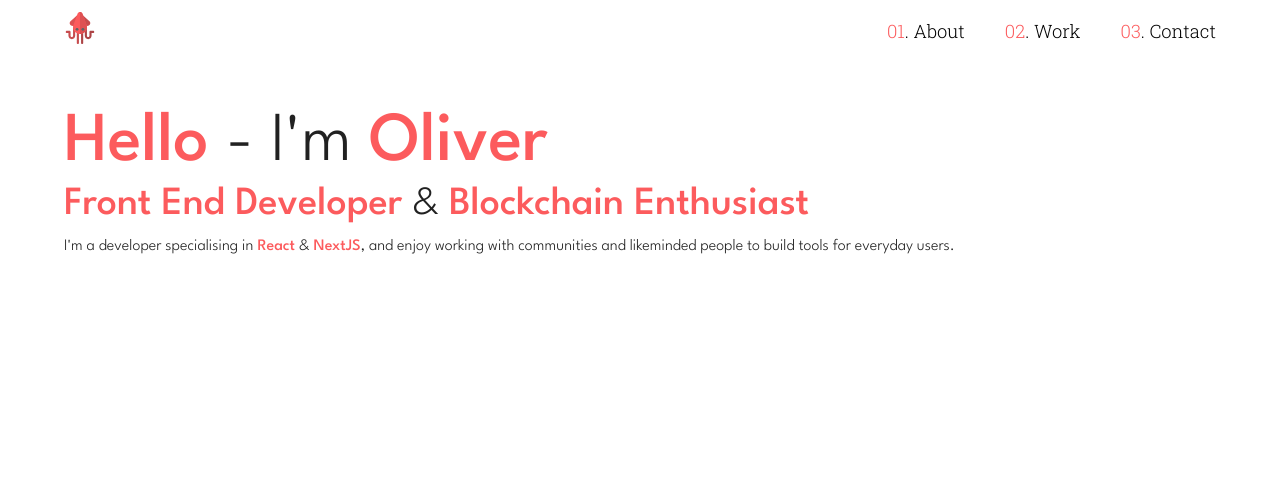
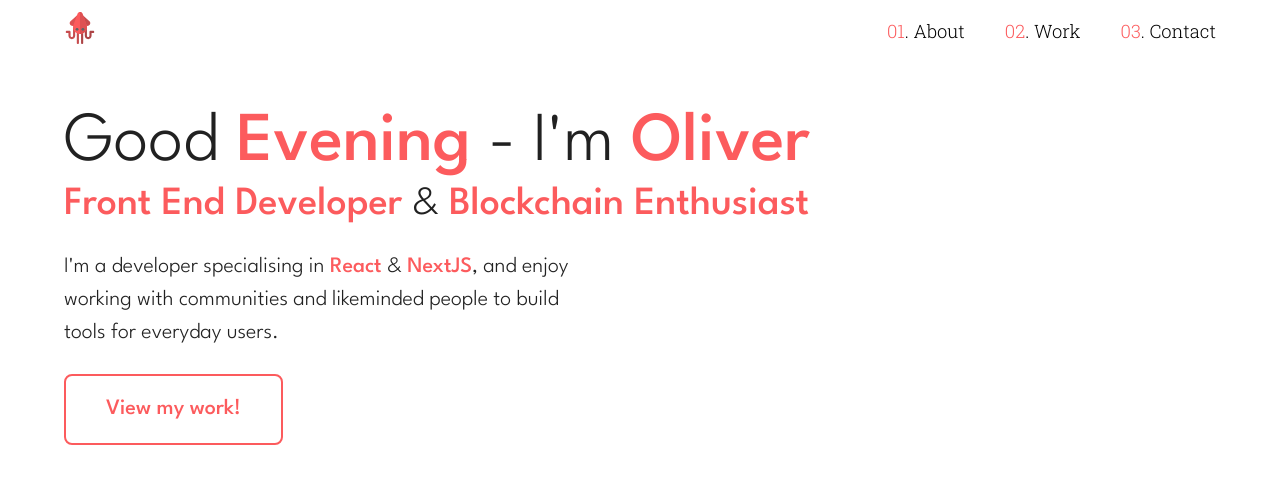
Before and after one commit to Keane54/portfolio-website, a Next.js app: page / in a window 1280 px wide. Shown: the top 484 px of the page. Built offline with nearby package versions, Linux system fonts and the light colour scheme.

Commit message:
Fix bug with greeting component

```diff
--- a/components/DisplayGreeting.js
+++ b/components/DisplayGreeting.js
@@ -14,17 +14,17 @@ const DisplayGreeting = () => {
         const currentHours = currentDate.getHours()
 
         if (currentHours >= 0 && currentHours < 12) {
-            return setGreeting("Good Morning")
+            return setGreeting("Morning")
         }
         else if (currentHours >= 12 && currentHours < 18) {
-            return setGreeting("Good Afternoon")
+            return setGreeting("Afternoon")
         }
-        else if (currentHours >= 18 && currentHours < 0) {
-            return setGreeting("Good Evening")
+        else if (currentHours >= 18) {
+            return setGreeting("Evening")
         }
     }
 
-    return <Box component="span">{greeting} </Box>
+    return <Box component="span"> {greeting} </Box>
 }
 
 export default DisplayGreeting
--- a/components/HeaderBar.js
+++ b/components/HeaderBar.js
@@ -3,18 +3,20 @@ import { Box, Container } from '@mui/system'
 import Image from 'next/image'
 import { keyframes } from '@emotion/react'
 
-const HeaderBar = ( { palette } ) => {
 const squidWiggle = keyframes`
 0% {
     transform: scale(1) rotate(0deg);
 }
-        60% {
+50% {
     transform: scale(1.2) rotate(0deg);
 }
-        75% {
+60% {
     transform: scale(1.1) rotate(10deg);
 }
-        90% {
+70% {
+    transform: scale(1.1) rotate(0deg);
+}
+80% {
     transform: scale(1.15) rotate(-10deg);
 }
 100% {
@@ -22,6 +24,7 @@ const HeaderBar = ( { palette } ) => {
 }
 `;
 
+const HeaderBar = ( { palette } ) => {
     return (
         <AppBar elevation={0} sx={{background: 'white', color:'black', position: 'static'}}>
             <Container>
--- a/pages/index.js
+++ b/pages/index.js
@@ -1,4 +1,4 @@
-import { Typography } from '@mui/material';
+import { Button, Typography } from '@mui/material';
 import { Box, Container, useTheme } from '@mui/system';
 import Head from 'next/head'
 import DisplayGreeting from '../components/DisplayGreeting';
@@ -27,6 +27,7 @@ export default function Home() {
       }}}>
         <Box>
           <Typography fontSize={70} lineHeight={0.9}>
+            Good
             <DisplayGreeting/>
             - I&apos;m <Box component='span'>Oliver</Box>
           </Typography>
@@ -36,13 +37,25 @@ export default function Home() {
             <Box component='span'> Blockchain Enthusiast</Box>
           </Typography>
 
-          <Typography>
+          <Typography sx={{maxWidth: '520px', fontSize: 22, mt: 2}}>
             I&apos;m a developer specialising in
             <Box component='span'> React </Box>
             &amp;
             <Box component='span'> NextJS</Box>
             , and enjoy working with communities and likeminded people to build tools for everyday users.
           </Typography>
+
+          <Button sx={{
+            mt: 3,
+            textTransform: 'none',
+            border: `solid 2px ${palette.primary.main}`,
+            fontSize: 22,
+            px: 5,
+            py: 1.75,
+            borderRadius: 2
+          }}>
+            View my work!
+          </Button>
         </Box>
       </Container>
     </>
```
Lines whose indentation alone changed are shown as unchanged.
